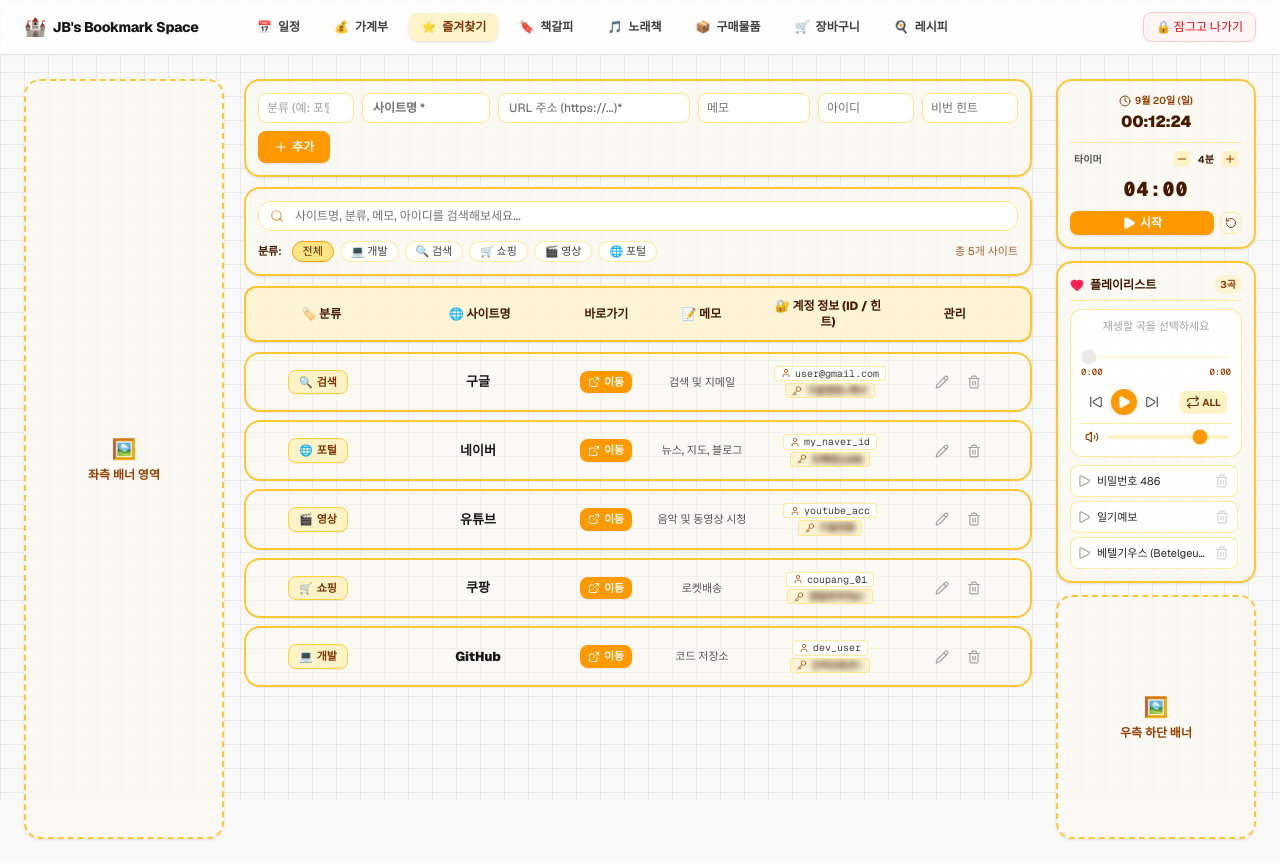
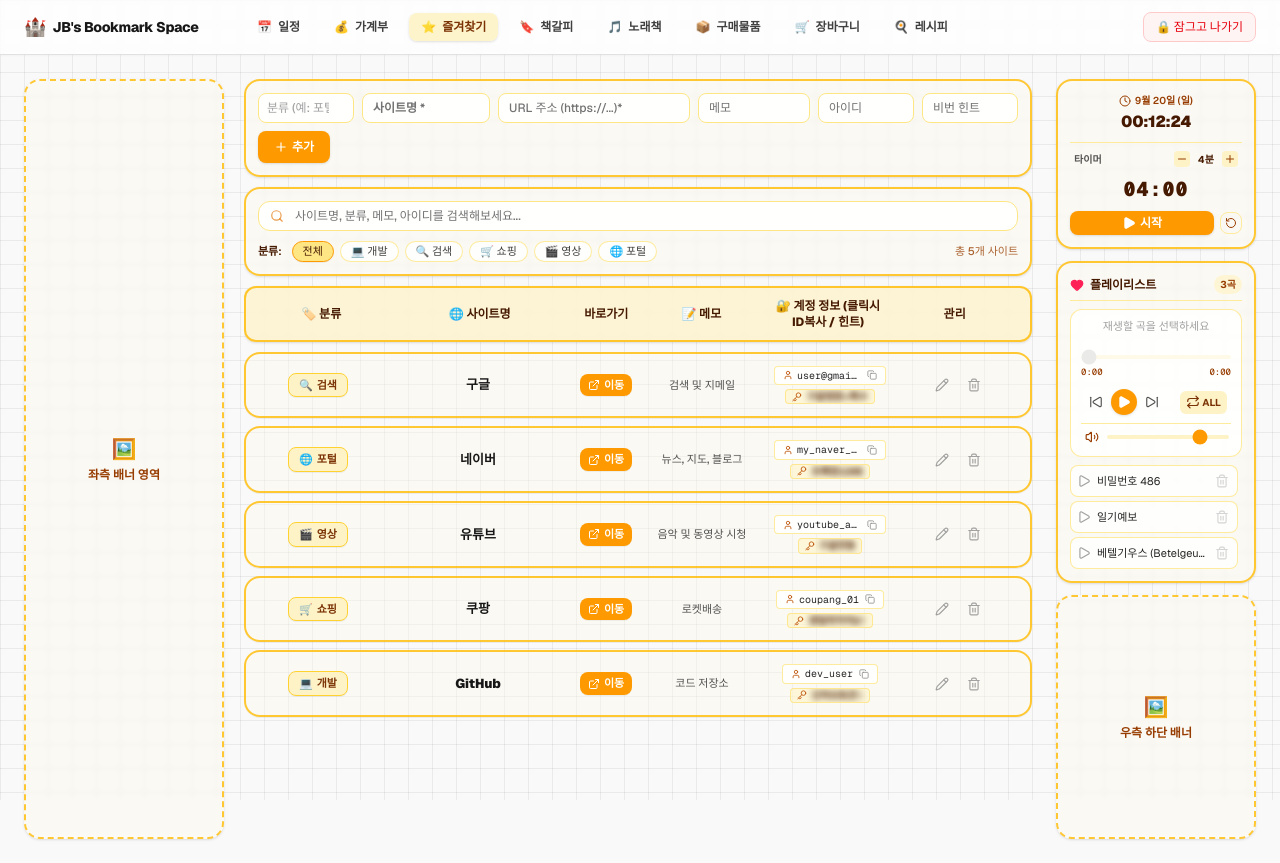
Before and after one commit to sibukf91-jb/mimic, a Next.js app: page / in a window 1280 px wide. Built offline with nearby package versions, Linux system fonts and the light colour scheme.

Commit message:
Add auto copy feature for username in favorites bookmark tab

```diff
--- a/app/page.tsx
+++ b/app/page.tsx
@@ -47,7 +47,8 @@
   Star,
   Globe,
   User,
-  Key
+  Key,
+  Copy
 } from "lucide-react";
 
 export default function Home() {
@@ -136,7 +137,7 @@
     };
   }, [currentTab]);
 
-  // ================= 2. 즐겨찾기 탭 기능 및 분류 심볼 매퍼 =================
+  // ================= 2. 즐겨찾기 탭 기능 =================
   const getCategoryIcon = (category: string) => {
     const cat = (category || "").toLowerCase();
     if (cat.includes("포털") || cat.includes("웹") || cat.includes("인터넷")) return "🌐";
@@ -162,6 +163,18 @@
 
   const [favList, setFavList] = useState<any[]>([]);
   const [isFavLoaded, setIsFavLoaded] = useState(false);
+  const [copiedId, setCopiedId] = useState<number | null>(null);
+
+  // 아이디 자동 복사 함수
+  const handleCopyUsername = (id: number, username: string, e: React.MouseEvent) => {
+    e.stopPropagation();
+    if (!username) return;
+    navigator.clipboard.writeText(username);
+    setCopiedId(id);
+    setTimeout(() => {
+      setCopiedId((prev) => (prev === id ? null : prev));
+    }, 1500);
+  };
 
   useEffect(() => {
     if (typeof window !== "undefined") {
@@ -870,14 +883,14 @@
           </div>
         </aside>
 
-        {/* [2] 중앙 내용 영역 (세로 높이 h-[760px] 고정) */}
+        {/* [2] 중앙 내용 영역 */}
         <section className="flex-1 w-full h-[760px] min-w-0 flex flex-col">
 
           {/* ==================== A. [즐겨찾기] 탭 화면 ==================== */}
           {currentTab === "favorites" && (
             <div className="h-full overflow-y-auto flex flex-col gap-2.5 pr-1">
 
-              {/* 1단: 즐겨찾기 등록 바 (ID, PW힌트 추가) */}
+              {/* 1단: 즐겨찾기 등록 바 */}
               <form onSubmit={handleAddFav} className="border-2 border-amber-400/80 rounded-2xl p-3 flex flex-wrap items-center gap-2 bg-amber-50/40 backdrop-blur-[2px] shadow-sm shrink-0">
                 <div className="relative">
                   <input
@@ -918,7 +931,7 @@
                   value={newFavMemo}
                   onChange={(e) => setNewFavMemo(e.target.value)}
                   placeholder="메모"
-                  className="w-28 border border-amber-200 bg-white/90 rounded-lg px-2 py-1.5 text-xs focus:outline-none focus:border-amber-500 placeholder-neutral-500 font-medium"
+                  className="w-28 border border-amber-200 bg-white/90 rounded-lg px-2.5 py-1.5 text-xs focus:outline-none focus:border-amber-500 placeholder-neutral-500 font-medium"
                 />
 
                 <input
@@ -926,7 +939,7 @@
                   value={newFavUsername}
                   onChange={(e) => setNewFavUsername(e.target.value)}
                   placeholder="아이디"
-                  className="w-24 border border-amber-200 bg-white/90 rounded-lg px-2 py-1.5 text-xs focus:outline-none focus:border-amber-500 placeholder-neutral-500 font-medium"
+                  className="w-24 border border-amber-200 bg-white/90 rounded-lg px-2.5 py-1.5 text-xs focus:outline-none focus:border-amber-500 placeholder-neutral-500 font-medium"
                 />
 
                 <input
@@ -934,7 +947,7 @@
                   value={newFavPwHint}
                   onChange={(e) => setNewFavPwHint(e.target.value)}
                   placeholder="비번 힌트"
-                  className="w-24 border border-amber-200 bg-white/90 rounded-lg px-2 py-1.5 text-xs focus:outline-none focus:border-amber-500 placeholder-neutral-500 font-medium"
+                  className="w-24 border border-amber-200 bg-white/90 rounded-lg px-2.5 py-1.5 text-xs focus:outline-none focus:border-amber-500 placeholder-neutral-500 font-medium"
                 />
 
                 <button
@@ -996,7 +1009,7 @@
                   <span className="col-span-3">🌐 사이트명</span>
                   <span className="col-span-1">바로가기</span>
                   <span className="col-span-2">📝 메모</span>
-                  <span className="col-span-2">🔐 계정 정보 (ID / 힌트)</span>
+                  <span className="col-span-2">🔐 계정 정보 (클릭시 ID복사 / 힌트)</span>
                   <span className="col-span-2">관리</span>
                 </div>
               </div>
@@ -1005,6 +1018,7 @@
               <div className="flex flex-col gap-2">
                 {filteredFavs.map((fav) => {
                   const isEditing = editingFavId === fav.id;
+                  const isCopied = copiedId === fav.id;
                   const catIcon = getCategoryIcon(fav.category);
 
                   if (isEditing) {
@@ -1082,7 +1096,7 @@
                       key={fav.id}
                       className="grid grid-cols-12 gap-2 items-center text-xs p-3 rounded-2xl border-2 border-amber-400/80 bg-amber-50/40 hover:bg-amber-50/70 transition shadow-2xs"
                     >
-                      {/* 1. 분류 (자동 심볼 아이콘 부착) */}
+                      {/* 1. 분류 (자동 심볼 부착) */}
                       <div className="col-span-2 flex justify-center">
                         <span className="px-2.5 py-1 rounded-lg bg-amber-100 text-amber-900 border border-amber-300 text-[11px] font-bold text-center flex items-center gap-1 shadow-2xs">
                           <span>{catIcon}</span>
@@ -1095,7 +1109,7 @@
                         {fav.name}
                       </div>
 
-                      {/* 3. 바로가기 버튼 (URL 텍스트 숨김 및 깔끔한 버튼 대체) */}
+                      {/* 3. 바로가기 버튼 */}
                       <div className="col-span-1 flex justify-center">
                         <a
                           href={fav.url}
@@ -1114,13 +1128,31 @@
                         {fav.memo || <span className="text-neutral-300">-</span>}
                       </div>
 
-                      {/* 5. 아이디 & 비밀번호 힌트 (비번은 평소 블러처리, hover시 노출) */}
-                      <div className="col-span-2 flex flex-col items-center justify-center gap-0.5 px-1 overflow-hidden">
+                      {/* 5. 아이디(클릭시 자동복사) & 비번힌트 */}
+                      <div className="col-span-2 flex flex-col items-center justify-center gap-1 px-1 overflow-hidden">
                         {fav.username ? (
-                          <div className="flex items-center gap-1 text-[10px] font-mono text-neutral-700 bg-white/80 px-1.5 py-0.2 rounded border border-amber-200/80 truncate max-w-full">
-                            <User className="w-2.5 h-2.5 text-amber-700 shrink-0" />
-                            <span className="truncate">{fav.username}</span>
-                          </div>
+                          <button
+                            onClick={(e) => handleCopyUsername(fav.id, fav.username, e)}
+                            className={`flex items-center gap-1 text-[10px] font-mono px-2 py-0.5 rounded border transition active:scale-95 max-w-full ${
+                              isCopied
+                                ? "bg-emerald-100 text-emerald-800 border-emerald-300 font-bold"
+                                : "bg-white/90 hover:bg-amber-100/80 text-neutral-800 border-amber-200/80"
+                            }`}
+                            title="클릭하여 아이디 복사"
+                          >
+                            {isCopied ? (
+                              <>
+                                <Check className="w-3 h-3 text-emerald-600 shrink-0" />
+                                <span className="text-emerald-700 font-bold">복사됨!</span>
+                              </>
+                            ) : (
+                              <>
+                                <User className="w-2.5 h-2.5 text-amber-700 shrink-0" />
+                                <span className="truncate">{fav.username}</span>
+                                <Copy className="w-2.5 h-2.5 opacity-50 shrink-0 ml-0.5" />
+                              </>
+                            )}
+                          </button>
                         ) : null}
 
                         {fav.pwHint ? (
@@ -1176,10 +1208,7 @@
             <div className="h-full flex flex-col gap-3">
               <div className="border-2 border-sky-400/80 rounded-2xl bg-white/95 backdrop-blur-md px-5 py-3 shadow-sm flex items-center justify-between shrink-0">
                 <div className="flex-1 flex items-center justify-between pr-6 border-r border-sky-200">
-                  <h2 className="text-lg font-black text-sky-950 tracking-tight flex items-center gap-2">
-                    <Wallet className="w-5 h-5 text-sky-600" />
-                    <span>가계부</span>
-                  </h2>
+                  <span className="font-bold text-xs text-sky-700">가계부 탭</span>
                 </div>
               </div>
             </div>
@@ -1190,10 +1219,7 @@
             <div className="h-full flex flex-col gap-3">
               <div className="border-2 border-pink-400/80 rounded-2xl bg-white/95 backdrop-blur-md px-5 py-3 shadow-sm flex items-center justify-between shrink-0">
                 <div className="flex-1 flex items-center justify-between pr-6 border-r border-pink-200">
-                  <h2 className="text-lg font-black text-pink-950 tracking-tight flex items-center gap-2">
-                    <span>🗓️</span>
-                    <span>일정표</span>
-                  </h2>
+                  <span className="font-bold text-xs text-pink-700">일정 탭</span>
                 </div>
               </div>
             </div>
@@ -1209,34 +1235,16 @@
                   value={newTitle}
                   onChange={(e) => setNewTitle(e.target.value)}
                   placeholder="곡 제목 *"
-                  className="w-44 border border-emerald-200 bg-white/80 rounded-lg px-2.5 py-1.5 text-xs focus:outline-none focus:border-emerald-500 placeholder-neutral-500 font-medium"
+                  className="w-44 border border-emerald-200 bg-white/80 rounded-lg px-2.5 py-1.5 text-xs focus:outline-none focus:border-emerald-500 font-medium"
                 />
                 <button type="submit" className="bg-emerald-600 hover:bg-emerald-700 text-white font-semibold text-xs px-5 py-2 rounded-lg transition shrink-0 shadow-sm flex items-center gap-1">
                   <Plus className="w-3.5 h-3.5" /> 곡 추가
                 </button>
               </form>
-
-              <div className="flex flex-col gap-2">
-                {filteredSongs.map((song) => (
-                  <div key={song.id} className="grid grid-cols-12 gap-2 items-center text-xs p-3 rounded-2xl border bg-emerald-50/40 border-emerald-400">
-                    <span className="col-span-2 text-center font-bold">{song.genre}</span>
-                    <span className="col-span-4 text-center font-bold">{song.artist}</span>
-                    <span className="col-span-3 text-center font-bold">{song.title}</span>
-                    <div className="col-span-1 flex justify-center">
-                      {song.url ? (
-                        <button onClick={() => setVideoModalUrl(song.url)} className="px-2 py-1 rounded bg-emerald-600 text-white text-[10px] font-bold">재생</button>
-                      ) : "-"}
-                    </div>
-                    <div className="col-span-2 flex justify-center gap-1">
-                      <button onClick={() => handleDeleteSong(song.id)} className="p-1 text-neutral-400 hover:text-rose-500"><Trash2 className="w-3.5 h-3.5" /></button>
-                    </div>
-                  </div>
-                ))}
-              </div>
             </div>
           )}
 
-          {/* ==================== E. 그 외 탭 ==================== */}
+          {/* 그 외 탭 */}
           {currentTab !== "songs" && currentTab !== "schedule" && currentTab !== "ledger" && currentTab !== "favorites" && (
             <div className="h-full border border-dashed border-emerald-300 rounded-2xl p-20 flex flex-col items-center justify-center text-center bg-emerald-50/20 backdrop-blur-[2px]">
               <span className="text-3xl mb-2 block">🚧</span>
@@ -1266,11 +1274,23 @@
               <div className="flex items-center justify-between w-full mb-1 px-1">
                 <span className="text-[10px] font-bold text-neutral-600 flex items-center gap-1">타이머</span>
                 <div className="flex items-center gap-1">
-                  <button onClick={() => !isTimerRunning && setTimerMinutes((p) => Math.max(1, p - 1))} disabled={isTimerRunning} className={`p-0.5 rounded ${themeClasses.accentBtnSub} disabled:opacity-30 transition`}>
+                  <button
+                    onClick={() => !isTimerRunning && setTimerMinutes((p) => Math.max(1, p - 1))}
+                    disabled={isTimerRunning}
+                    title="1분 감소"
+                    className={`p-0.5 rounded ${themeClasses.accentBtnSub} disabled:opacity-30 transition`}
+                  >
                     <Minus className="w-3 h-3" />
                   </button>
-                  <span className={`text-[10px] font-bold ${themeClasses.textPrimary} min-w-[24px] text-center`}>{timerMinutes}분</span>
-                  <button onClick={() => !isTimerRunning && setTimerMinutes((p) => p + 1)} disabled={isTimerRunning} className={`p-0.5 rounded ${themeClasses.accentBtnSub} disabled:opacity-30 transition`}>
+                  <span className={`text-[10px] font-bold ${themeClasses.textPrimary} min-w-[24px] text-center`}>
+                    {timerMinutes}분
+                  </span>
+                  <button
+                    onClick={() => !isTimerRunning && setTimerMinutes((p) => p + 1)}
+                    disabled={isTimerRunning}
+                    title="1분 증가"
+                    className={`p-0.5 rounded ${themeClasses.accentBtnSub} disabled:opacity-30 transition`}
+                  >
                     <Plus className="w-3 h-3" />
                   </button>
                 </div>
@@ -1281,11 +1301,20 @@
               </div>
 
               <div className="flex items-center gap-1.5 w-full mt-1">
-                <button onClick={toggleTimer} className={`flex-1 py-1 rounded-lg text-xs font-semibold flex items-center justify-center gap-1 transition shadow-sm ${isTimerRunning ? "bg-amber-500 hover:bg-amber-600 text-white" : themeClasses.accentBtn}`}>
+                <button
+                  onClick={toggleTimer}
+                  className={`flex-1 py-1 rounded-lg text-xs font-semibold flex items-center justify-center gap-1 transition shadow-sm ${
+                    isTimerRunning ? "bg-amber-500 hover:bg-amber-600 text-white" : themeClasses.accentBtn
+                  }`}
+                >
                   {isTimerRunning ? <Pause className="w-3.5 h-3.5" /> : <Play className="w-3.5 h-3.5 fill-white" />}
                   <span>{isTimerRunning ? "정지" : "시작"}</span>
                 </button>
-                <button onClick={resetTimer} title="타이머 초기화" className={`p-1 rounded-lg border ${themeClasses.borderSubtle} hover:bg-white/60 ${themeClasses.textSecondary} transition`}>
+                <button
+                  onClick={resetTimer}
+                  title="타이머 초기화"
+                  className={`p-1 rounded-lg border ${themeClasses.borderSubtle} hover:bg-white/60 ${themeClasses.textSecondary} transition`}
+                >
                   <RotateCcw className="w-3 h-3" />
                 </button>
               </div>
@@ -1339,12 +1368,22 @@
                 </div>
 
                 <button onClick={cycleRepeatMode} title="반복 설정" className={`p-1 rounded-md transition flex items-center gap-0.5 text-[10px] font-bold ${repeatMode !== "none" ? themeClasses.accentActive + " px-1.5" : "text-neutral-400 hover:text-neutral-600"}`}>
-                  {repeatMode === "one" ? <><span>1</span></> : <><Repeat className="w-3.5 h-3.5" />{repeatMode === "all" && <span>ALL</span>}</>}
+                  {repeatMode === "one" ? (
+                    <>
+                      <Repeat1 className="w-3.5 h-3.5" />
+                      <span>1</span>
+                    </>
+                  ) : (
+                    <>
+                      <Repeat className="w-3.5 h-3.5" />
+                      {repeatMode === "all" && <span>ALL</span>}
+                    </>
+                  )}
                 </button>
               </div>
 
               <div className={`flex items-center gap-1.5 pt-1 border-t ${themeClasses.borderSubtle} px-0.5`}>
-                <button onClick={toggleMute} className={`${themeClasses.textSecondary} hover:text-neutral-950 p-0.5 transition shrink-0`}>
+                <button onClick={toggleMute} title={isMuted ? "음소거 해제" : "음소거"} className={`${themeClasses.textSecondary} hover:text-neutral-950 p-0.5 transition shrink-0`}>
                   {isMuted || volume === 0 ? <VolumeX className="w-3.5 h-3.5 text-neutral-400" /> : <Volume2 className="w-3.5 h-3.5" />}
                 </button>
                 <input type="range" min={0} max={100} value={isMuted ? 0 : volume} onChange={handleVolumeChange} className={`w-full h-1 ${themeClasses.rangeBg} rounded-lg appearance-none cursor-pointer ${themeClasses.rangeAccent}`} />
```
